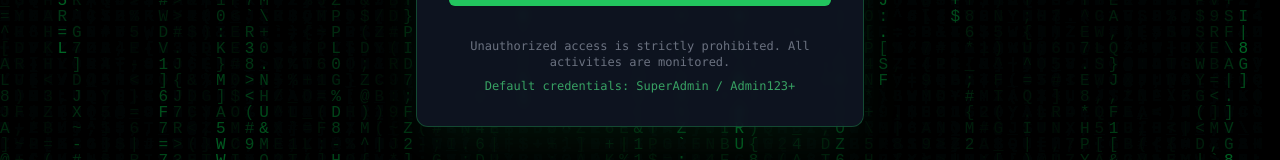
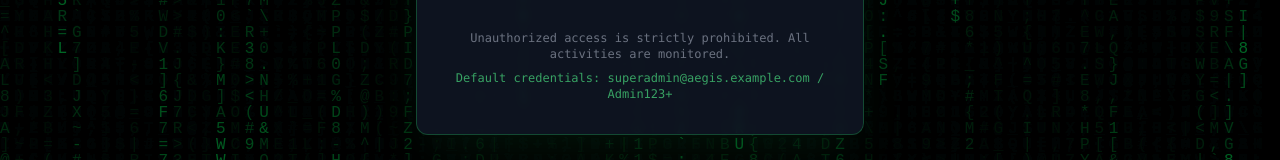
Before and after one commit to HackeliteB2/Aegis, a Next.js app in the folder Frontend/: page /Auth/Login in a window 1280 px wide. Shown: the part 539-699 px from the top of the page. Built offline with nearby package versions, Linux system fonts and the light colour scheme; no server answers.

Commit message:
fix: Update default credentials in AuthPage for clarity; enhance link styling in RegisterPage

```diff
--- a/Frontend/src/app/Auth/Login/page.tsx
+++ b/Frontend/src/app/Auth/Login/page.tsx
@@ -157,7 +157,7 @@ export default function AuthPage() {
             Unauthorized access is strictly prohibited. All activities are monitored.
           </p>
           <p className="text-xs text-green-400/70">
-            Default credentials: SuperAdmin / Admin123+
+            Default credentials: superadmin@aegis.example.com / Admin123+
           </p>
         </div>
       </div>
--- a/Frontend/src/app/Auth/register/page.tsx
+++ b/Frontend/src/app/Auth/register/page.tsx
@@ -94,9 +94,12 @@ export default function RegisterPage() {
 
       <div className="relative z-10 w-full max-w-md mx-auto p-5 space-y-3 bg-gray-900/80 backdrop-blur-sm border border-green-500/30 rounded-xl shadow-2xl shadow-green-500/10">
         <div className="text-center">
-          <h1 className="text-3xl font-bold text-green-400 tracking-wider">
+          <Link
+            href="/"
+            className="inline-block text-3xl font-bold text-green-400 tracking-wider hover:text-green-300 transition-colors"
+          >
             AEGIS
-          </h1>
+          </Link>
           <p className="text-gray-400 mt-2 text-sm">Create New Account</p>
         </div>
 
```
